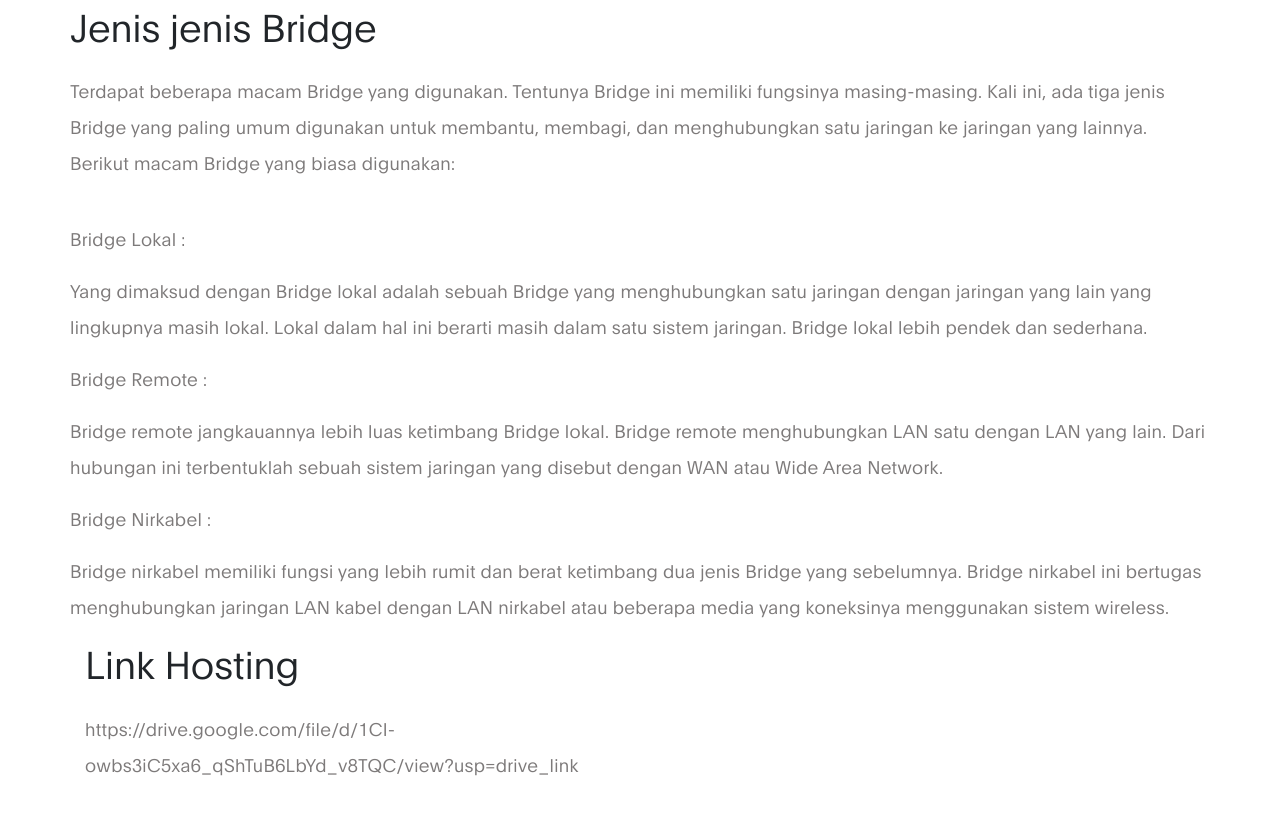
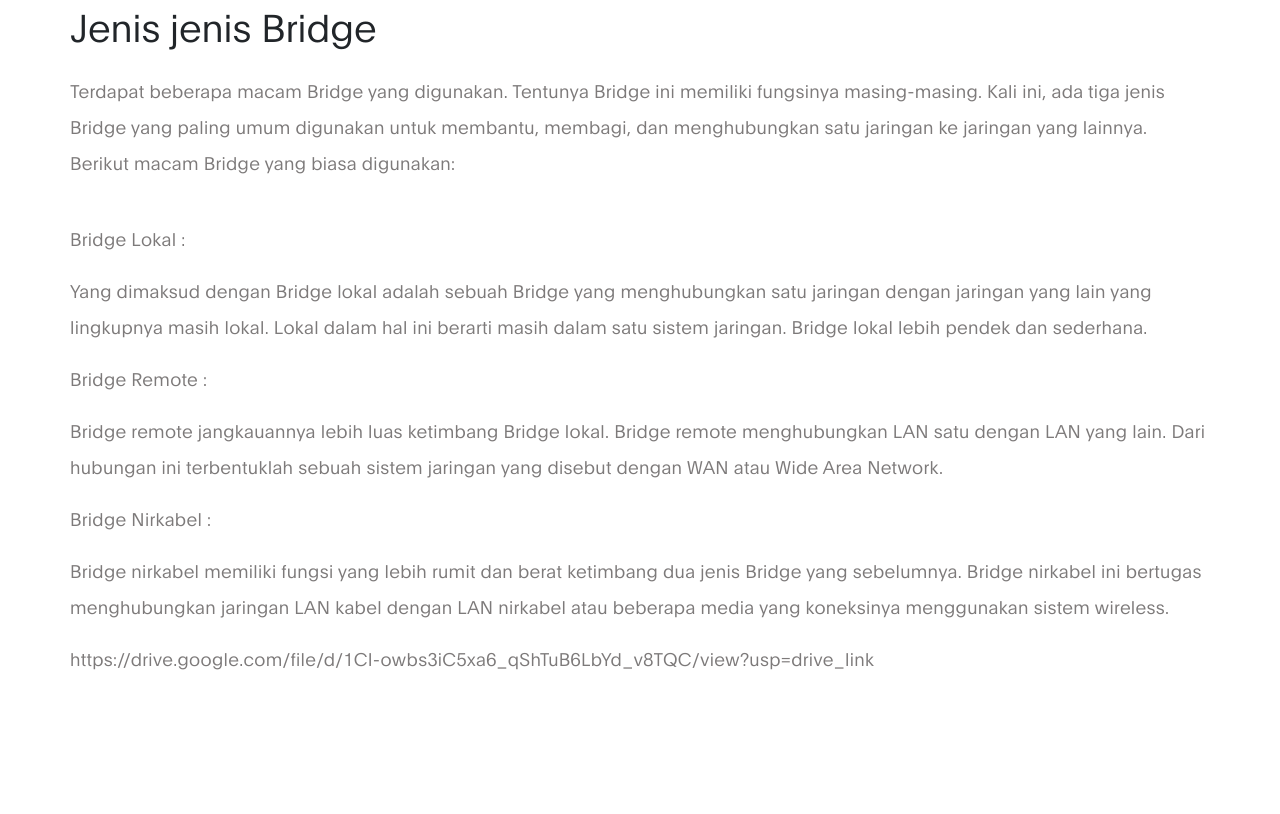
Before and after one commit to Dons666/Dionisius-Purnama, a plain HTML site: page index.html in a window 1280 px wide. Shown: the part 1082-1896 px from the top of the page. After the commit the page ends 1870 px from the top, so only its background shows below. Drawn offline with Linux system fonts and the light colour scheme.

Commit message:
Update index.html

```diff
--- a/index.html
+++ b/index.html
@@ -80,7 +80,4 @@ https://www.tooplate.com/view/2120-ben-resume
                             <p>Bridge remote jangkauannya lebih luas ketimbang Bridge lokal. Bridge remote menghubungkan LAN satu dengan LAN yang lain. Dari hubungan ini terbentuklah sebuah sistem jaringan yang disebut dengan WAN atau Wide Area Network.</p>
                             <p>Bridge Nirkabel :</p>
                             <p>Bridge nirkabel memiliki fungsi yang lebih rumit dan berat ketimbang dua jenis Bridge yang sebelumnya. Bridge nirkabel ini bertugas menghubungkan jaringan LAN kabel dengan LAN nirkabel atau beberapa media yang koneksinya menggunakan sistem wireless.</p>
-
-                        <div class="col-lg-6 col-md-6 col-12">
-                            <h3 class="mb-4">Link Hosting</h3>
                             <p>https://drive.google.com/file/d/1CI-owbs3iC5xa6_qShTuB6LbYd_v8TQC/view?usp=drive_link</P>
```
